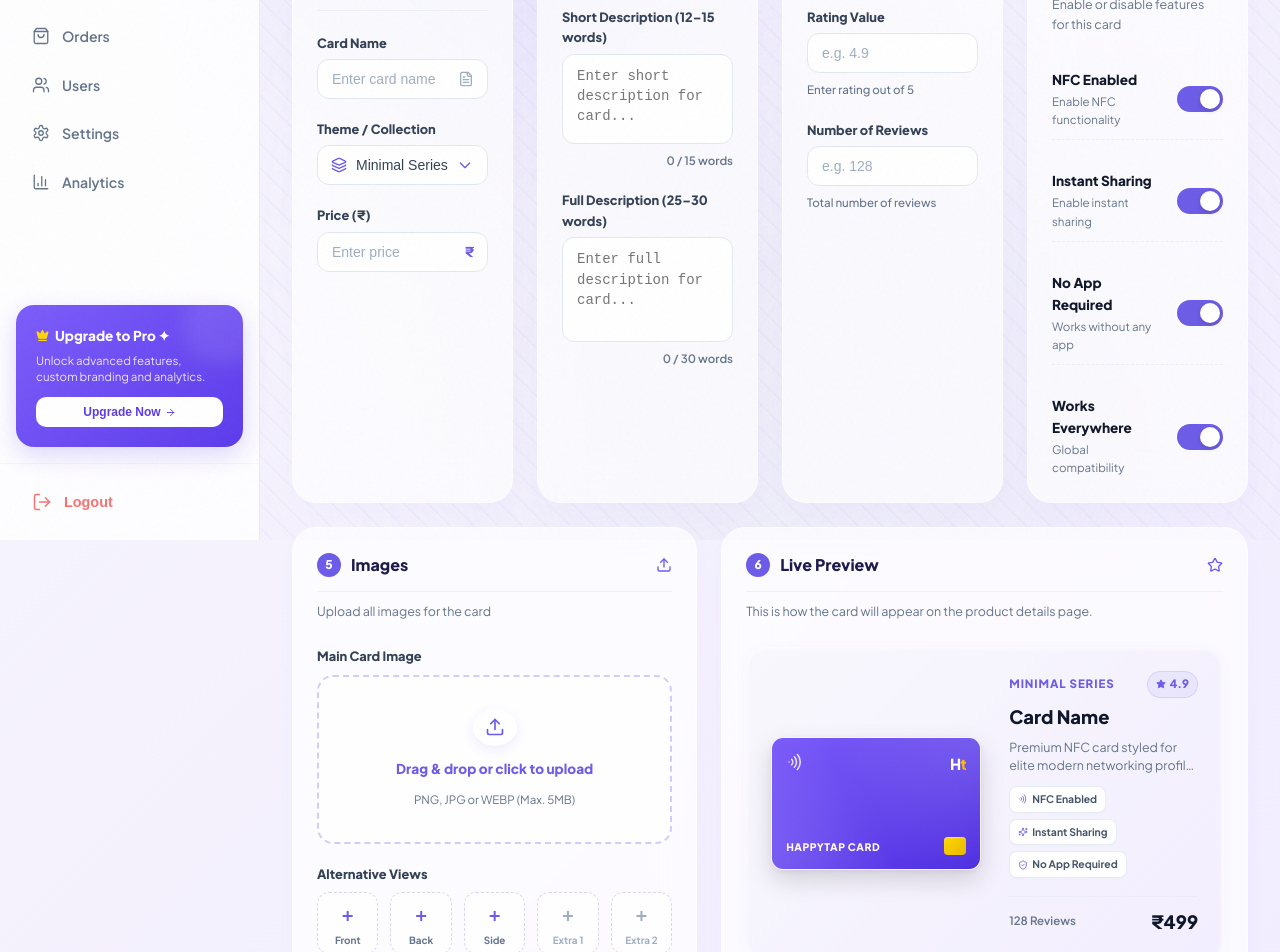
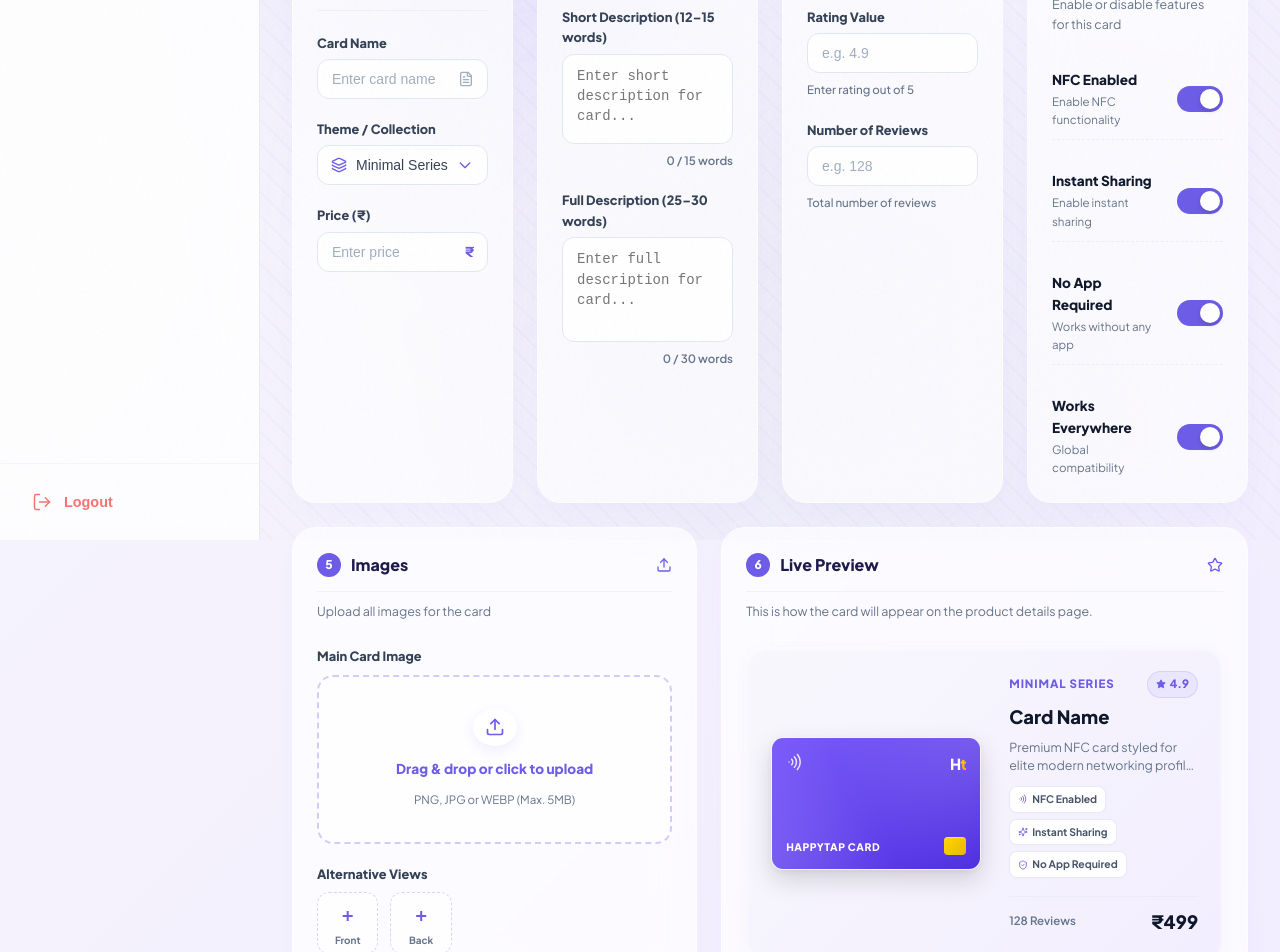
Before and after one commit to josikakannan05/-happytap, a Next.js app: page /admin in a window 1280 px wide. Shown: the part 260-1212 px from the top of the page. Built offline with nearby package versions, Linux system fonts and the light colour scheme.

Commit message:
feat: apply admin panel styling and layout removals

```diff
--- a/app/admin/page.tsx
+++ b/app/admin/page.tsx
@@ -5,11 +5,7 @@ import Link from "next/link";
 import {
   LayoutDashboard,
   CreditCard,
-  Grid3x3,
   ShoppingBag,
-  Users,
-  Settings,
-  BarChart3,
   LogOut,
   Bell,
   Search,
@@ -24,8 +20,6 @@ import {
   FileText,
   Layers,
   Zap,
-  Crown,
-  ArrowRight,
   Edit,
 } from "lucide-react";
 
@@ -51,13 +45,11 @@ export default function AdminPage() {
   const [mainImage, setMainImage] = useState<string | null>(null);
   const [frontImage, setFrontImage] = useState<string | null>(null);
   const [backImage, setBackImage] = useState<string | null>(null);
-  const [sideImage, setSideImage] = useState<string | null>(null);
 
   // File Inputs Refs
   const mainInputRef = useRef<HTMLInputElement>(null);
   const frontInputRef = useRef<HTMLInputElement>(null);
   const backInputRef = useRef<HTMLInputElement>(null);
-  const sideInputRef = useRef<HTMLInputElement>(null);
 
   // Toast / Status state
   const [toastMessage, setToastMessage] = useState<string | null>(null);
@@ -161,7 +153,7 @@ export default function AdminPage() {
         main: mainImage,
         front: frontImage,
         back: backImage,
-        side: sideImage,
+        side: null,
       },
       cardStyle: {
         background: backgroundStyle,
@@ -233,58 +225,12 @@ export default function AdminPage() {
           </a>
           <a
             href="#"
-            className={`admin-sidebar-link ${activeTab === "Categories" ? "active" : ""}`}
-            onClick={(e) => { e.preventDefault(); setActiveTab("Categories"); }}
-          >
-            <Grid3x3 className="icon" />
-            Categories
-          </a>
-          <a
-            href="#"
             className={`admin-sidebar-link ${activeTab === "Orders" ? "active" : ""}`}
             onClick={(e) => { e.preventDefault(); setActiveTab("Orders"); }}
           >
             <ShoppingBag className="icon" />
             Orders
           </a>
-          <a
-            href="#"
-            className={`admin-sidebar-link ${activeTab === "Users" ? "active" : ""}`}
-            onClick={(e) => { e.preventDefault(); setActiveTab("Users"); }}
-          >
-            <Users className="icon" />
-            Users
-          </a>
-          <a
-            href="#"
-            className={`admin-sidebar-link ${activeTab === "Settings" ? "active" : ""}`}
-            onClick={(e) => { e.preventDefault(); setActiveTab("Settings"); }}
-          >
-            <Settings className="icon" />
-            Settings
-          </a>
-          <a
-            href="#"
-            className={`admin-sidebar-link ${activeTab === "Analytics" ? "active" : ""}`}
-            onClick={(e) => { e.preventDefault(); setActiveTab("Analytics"); }}
-          >
-            <BarChart3 className="icon" />
-            Analytics
-          </a>
-        </div>
-
-        {/* Sidebar Promo Card */}
-        <div className="admin-sidebar-promo">
-          <div className="admin-sidebar-promo-title">
-            <Crown size={13} style={{ fill: "#ffd700", color: "#ffd700" }} />
-            <span>Upgrade to Pro ✦</span>
-          </div>
-          <p className="admin-sidebar-promo-desc">
-            Unlock advanced features, custom branding and analytics.
-          </p>
-          <button type="button" className="admin-sidebar-promo-btn" onClick={() => showToast("Upgrade functionality coming soon!")}>
-            Upgrade Now <ArrowRight size={11} />
-          </button>
         </div>
 
         <div className="admin-sidebar-footer">
@@ -699,56 +645,7 @@ export default function AdminPage() {
                         className="sr-only"
                       />
 
-                      {/* Slot 3: Side */}
-                      <div onClick={() => sideInputRef.current?.click()} className="admin-upload-zone-thumb">
-                        {sideImage ? (
-                          <div className="admin-preview-img-wrapper">
-                            <img src={sideImage} alt="Side preview" className="admin-preview-img" />
-                            <button
-                              type="button"
-                              onClick={(e) => {
-                                e.stopPropagation();
-                                setSideImage(null);
-                              }}
-                              className="admin-remove-image-btn"
-                            >
-                              <Trash2 size={10} />
-                            </button>
-                          </div>
-                        ) : (
-                          <>
-                            <span className="admin-thumb-plus">+</span>
-                            <span className="admin-thumb-label">Side</span>
-                          </>
-                        )}
-                      </div>
-                      <input
-                        ref={sideInputRef}
-                        type="file"
-                        accept="image/*"
-                        onChange={(e) => handleImageUpload(e, setSideImage)}
-                        className="sr-only"
-                      />
 
-                      {/* Slot 4: Extra 1 */}
-                      <div
-                        onClick={() => showToast("Extra Slot 1 is optional. Please use Front/Back/Side slots.")}
-                        className="admin-upload-zone-thumb"
-                        style={{ cursor: "pointer" }}
-                      >
-                        <span className="admin-thumb-plus" style={{ color: "#a0aec0" }}>+</span>
-                        <span className="admin-thumb-label" style={{ color: "#a0aec0" }}>Extra 1</span>
-                      </div>
-
-                      {/* Slot 5: Extra 2 */}
-                      <div
-                        onClick={() => showToast("Extra Slot 2 is optional. Please use Front/Back/Side slots.")}
-                        className="admin-upload-zone-thumb"
-                        style={{ cursor: "pointer" }}
-                      >
-                        <span className="admin-thumb-plus" style={{ color: "#a0aec0" }}>+</span>
-                        <span className="admin-thumb-label" style={{ color: "#a0aec0" }}>Extra 2</span>
-                      </div>
                     </div>
                   </div>
                 </div>
```
